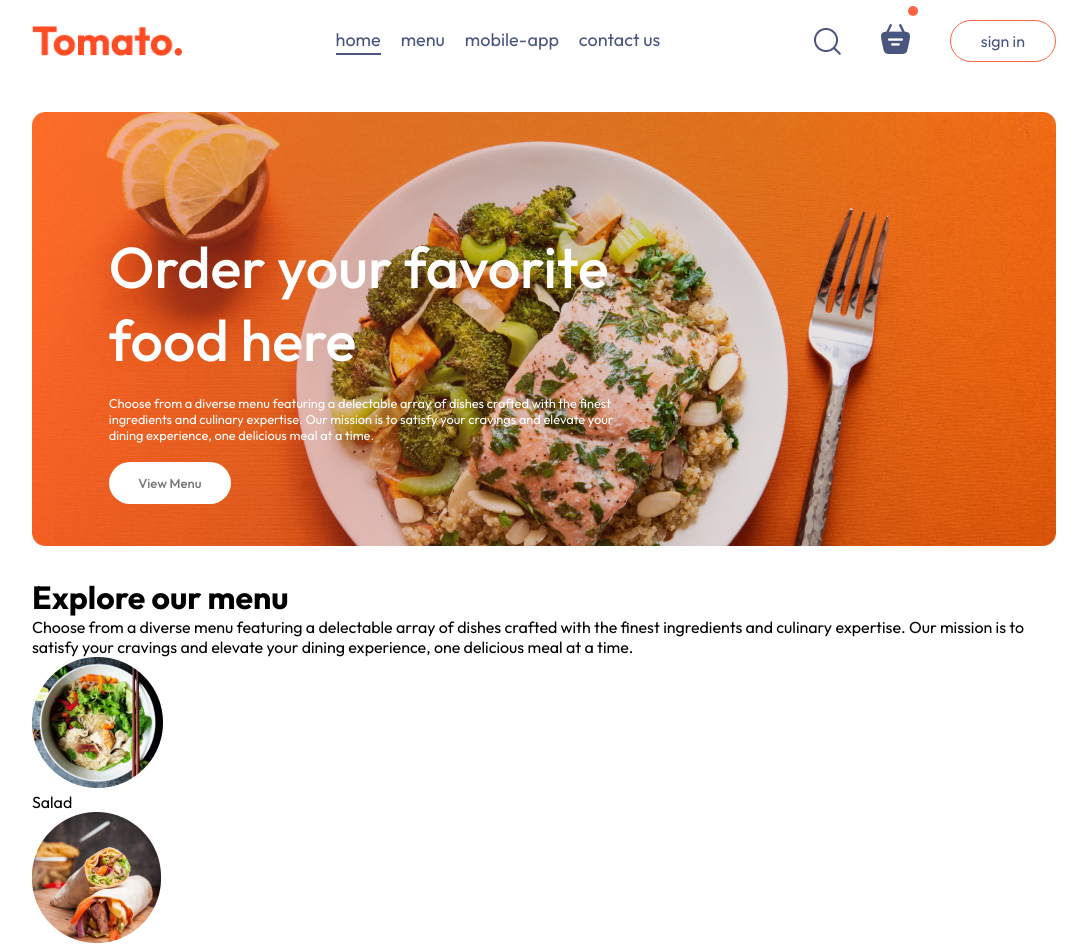
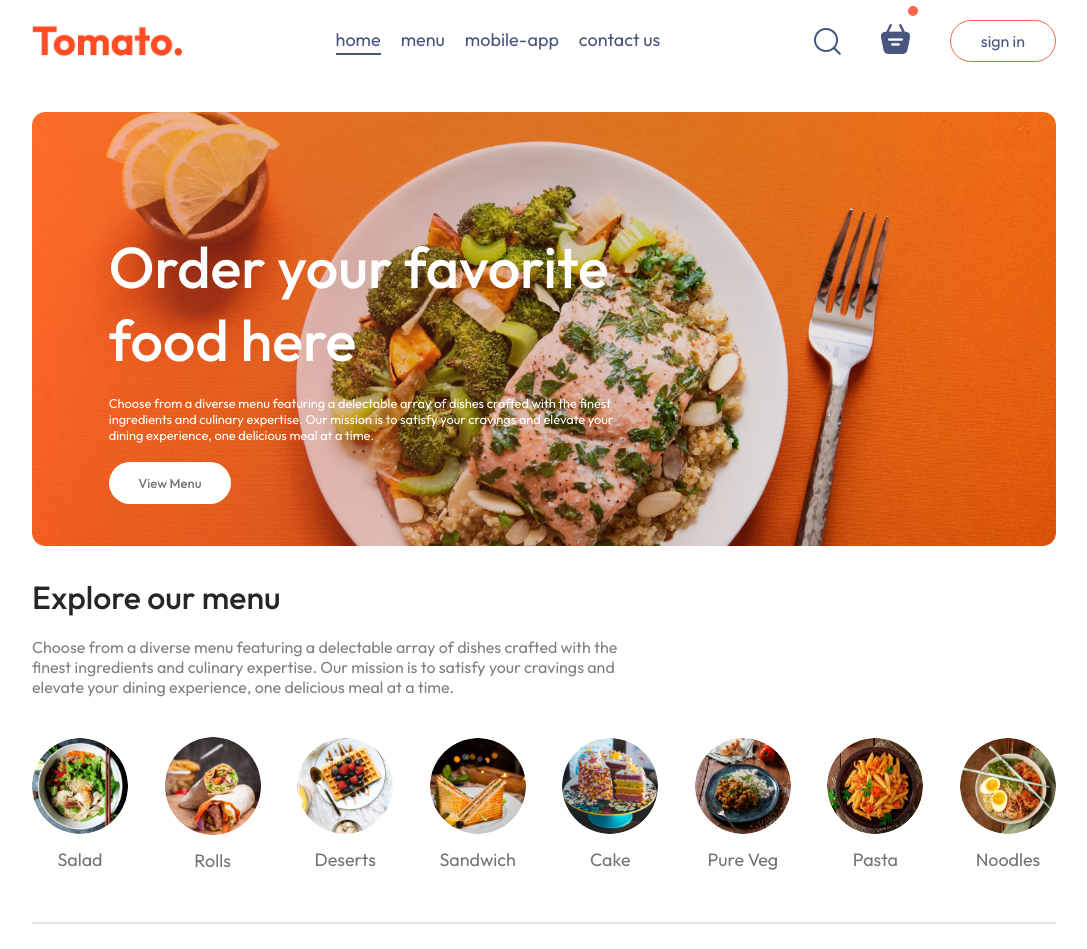
Before and after one commit to wlaurentec/food-delivery-fronted, a React (Vite) app: page / in a window 1280 px wide. Shown: the top 949 px of the page, without its empty margins (96-1183 px from the left). Built offline with nearby package versions, Linux system fonts and the light colour scheme.

Commit message:
add menu select functionality

```diff
--- a/src/components/ExploreMenu/ExploreMenu.css
+++ b/src/components/ExploreMenu/ExploreMenu.css
@@ -0,0 +1,55 @@
+.explore-menu {
+  display: flex;
+  flex-direction: column;
+  gap: 20px;
+}
+
+.explore-menu h1 {
+  color: #262626;
+  font-weight: 500;
+}
+
+.explore-menu-text {
+  max-width: 60%;
+  color: #808080;
+}
+
+.explore-menu-list {
+  display: flex;
+  justify-content: space-between;
+  align-items: center;
+  gap: 30px;
+  text-align: center;
+  margin: 20px 0px;
+  overflow-x: scroll;
+}
+
+.explore-menu-list::-webkit-scrollbar {
+  display: none;
+}
+
+.explore-menu-list-item img {
+  width: 7.5vw;
+  min-width: 80px;
+  cursor: pointer;
+  border-radius: 50%;
+  transition: 0.2s;
+}
+
+.explore-menu-list-item p {
+  margin-top: 10px;
+  color: #747474;
+  font-size: max(1.4vw,16px);
+  cursor: pointer;
+}
+
+.explore-menu hr {
+  margin: 10px 0px;
+  height: 2px;
+  background-color: #e2e2e2;
+  border: none;
+}
+
+.explore-menu-list-item .active {
+  border: 4px solid tomato;
+}
--- a/src/components/ExploreMenu/ExploreMenu.jsx
+++ b/src/components/ExploreMenu/ExploreMenu.jsx
@@ -1,7 +1,8 @@
 import "./ExploreMenu.css";
 import { menu_list } from "../../assets/assets";
 
-const ExploreMenu = () => {
+const ExploreMenu = ({category, setCategory}) => {
+  console.log(category)
   return (
     <div className="explore-menu" id="explore-menu">
       <h1>Explore our menu</h1>
@@ -14,13 +15,14 @@
       <div className="explore-menu-list">
         {menu_list.map((item, index) => {
           return (
-            <div className="explore-menu-list-item" key={index}>
-              <img src={item.menu_image} alt="" />
+            <div onClick={() => setCategory(prev=>prev === item.menu_name ? "All" : item.menu_name)} className="explore-menu-list-item" key={index}>
+              <img className={category === item.menu_name ? "active" : ""} src={item.menu_image} alt="" />
               <p>{item.menu_name}</p>
             </div>
           )
         })}
       </div>
+      <hr />
     </div>
   );
 };
--- a/src/pages/Home/Home.jsx
+++ b/src/pages/Home/Home.jsx
@@ -1,12 +1,14 @@
+import { useState } from "react"
 import ExploreMenu from "../../components/ExploreMenu/ExploreMenu"
 import Header from "../../components/Header/Header"
 import "./Home.css"
 
 const Home = () => {
+  const [category, setCategory] = useState("All")
   return (
     <div>
       <Header />
-      <ExploreMenu />
+      <ExploreMenu category={category}  setCategory={setCategory}/>
     </div>
   )
 }
```
